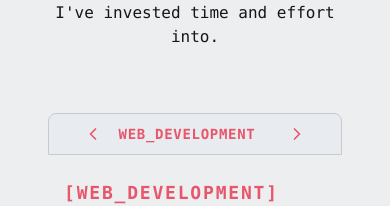
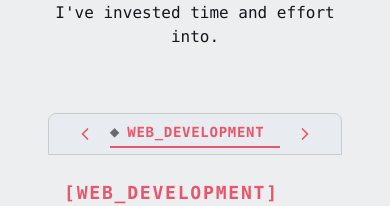
Before and after one commit to kevanoullio/kevanoullio.github.io, a React (Vite) app: page / in a window 390 px wide. Shown: the part 1150-1356 px from the top of the page. Built offline with nearby package versions, Linux system fonts and the light colour scheme.

Commit message:
Reintroduced border-b and icon for smaller screen tabs.

```diff
--- a/src/pages/Skills.tsx
+++ b/src/pages/Skills.tsx
@@ -127,15 +127,13 @@ export function Skills() {
                 >
                   <span className="mr-2 opacity-60">{cat.icon}</span>
                   <span>{cat.label}</span>
-                  {isActive && (
-                    <span className="ml-1.5 inline-block w-2.5 h-4 bg-accent animate-blink-block" />
-                  )}
+                  <span className={`ml-1.5 inline-block w-2.5 h-4 bg-accent animate-blink-block ${isActive ? "" : "invisible"}`} />
                 </button>
               )
             })}
           </div>
           {/* Mobile/tablet: chevron carousel */}
-          <div className="lg:hidden flex items-center justify-between h-10 px-2">
+          <div className="lg:hidden flex items-center justify-between h-10 ">
             <button
               onClick={() => setActiveIndex((activeIndex - 1 + categories.length) % categories.length)}
               className="flex items-center justify-center w-10 h-8 text-accent hover:text-primary transition-colors"
@@ -143,7 +141,8 @@ export function Skills() {
             >
               <LuChevronLeft className="h-5 w-5" />
             </button>
-            <div className="flex items-center gap-2">
+            <div className="flex items-center gap-2 border-b-2 border-accent pb-0.5">
+              <span className="opacity-60">{categories[activeIndex].icon}</span>
               <span className="text-sm font-mono font-bold tracking-wider text-accent">
                 {categories[activeIndex].label}
               </span>
```
